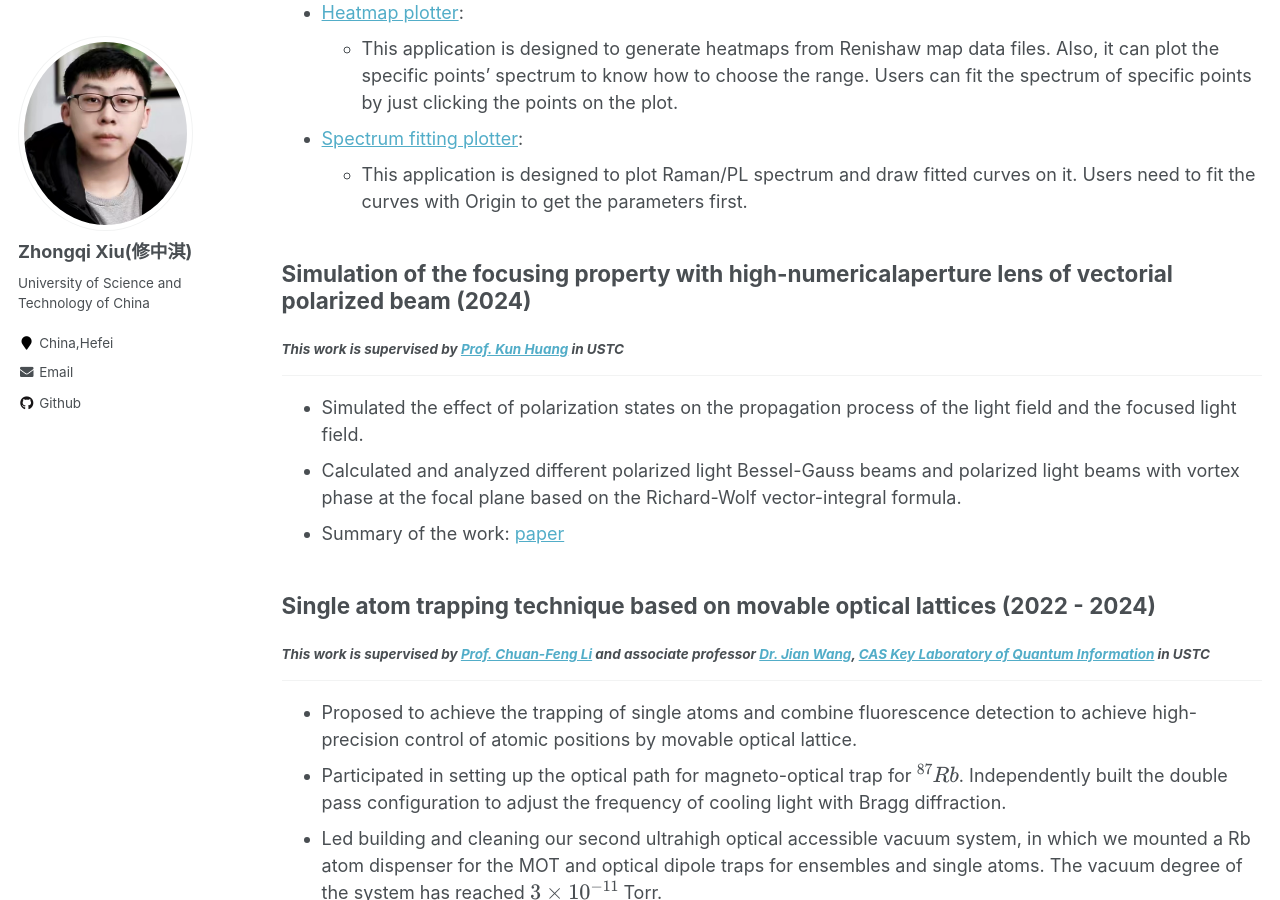
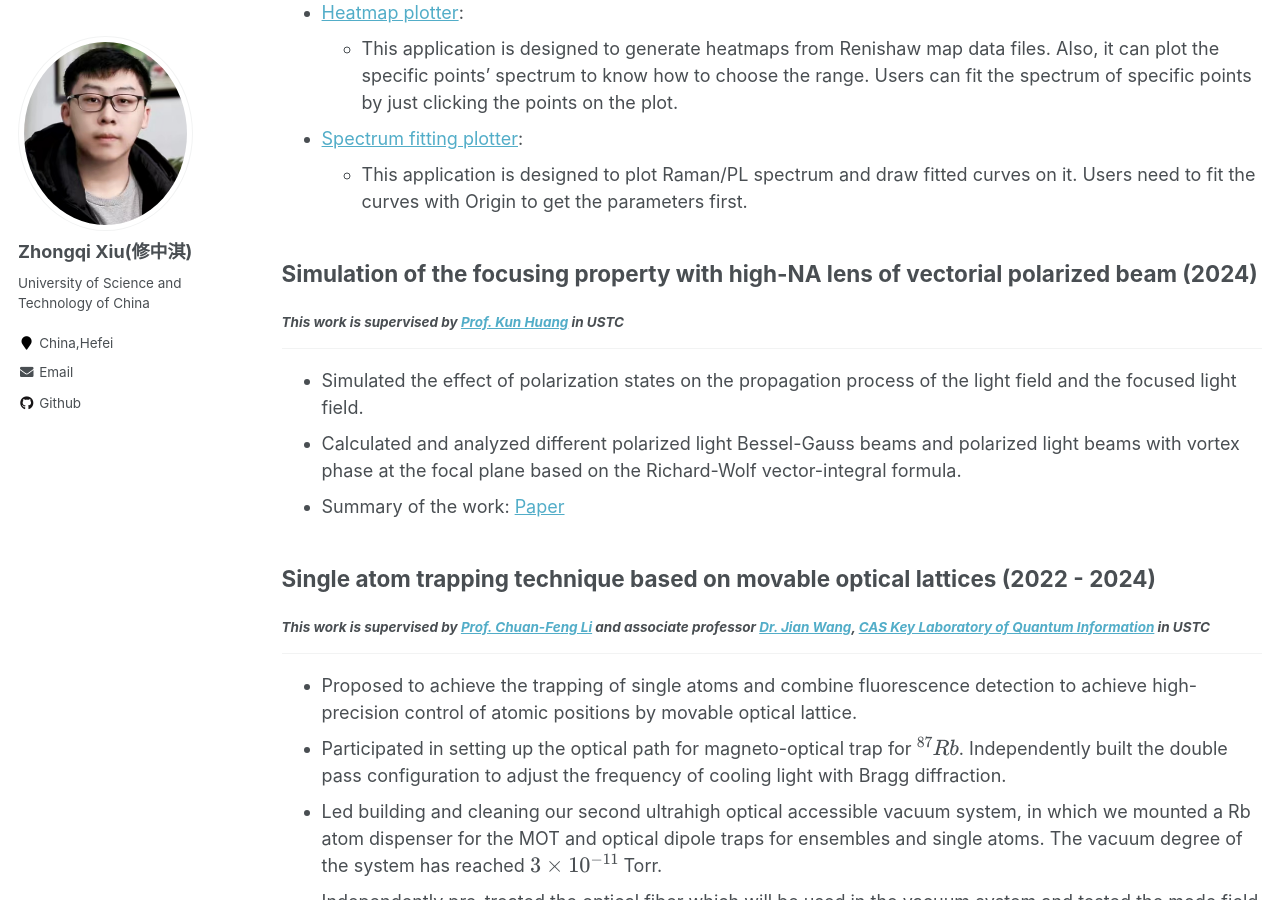
Before and after one commit to k-telux/k-telux.github.io, a Jekyll site: the page built from _pages/projects.md, in a window 1280 px wide and 900 px high, scrolled down 738 px. Built offline with Jekyll 4.4.1, drawn with Linux system fonts in a browser that asks for light colours; formulas are drawn with MathJax 3.

Commit message:
Update projects.md

```diff
--- a/_pages/projects.md
+++ b/_pages/projects.md
@@ -23,13 +23,13 @@ _Served for SCOPE Lab (Original python codes in [Github](https://github.com/k-te
 * [Spectrum fitting plotter](../assets/Justplot.exe):
   * This application is designed to plot Raman/PL spectrum and draw fitted curves on it. Users need to fit the curves with Origin to get the parameters first.
 
-## Simulation of the focusing property with high-numericalaperture lens of vectorial polarized beam (2024)
+## Simulation of the focusing property with high-NA lens of vectorial polarized beam (2024)
 #### _This work is supervised by [Prof. Kun Huang](https://faculty.ustc.edu.cn/huangkun) in USTC_
 ****
 
 * Simulated the effect of polarization states on the propagation process of the light field and the focused light field.
 * Calculated and analyzed different polarized light Bessel-Gauss beams and polarized light beams with vortex phase at the focal plane based on the Richard-Wolf vector-integral formula.
-* Summary of the work: [paper](../assets/Vector_beams.pdf)
+* Summary of the work: [Paper](../assets/Vector_beams.pdf)
 
 ## Single atom trapping technique based on movable optical lattices (2022 - 2024)
 #### _This work is supervised by [Prof. Chuan-Feng Li](http://lqcc.ustc.edu.cn/cfli/) and associate professor [Dr. Jian Wang](https://faculty.ustc.edu.cn/wangjian1), [CAS Key Laboratory of Quantum Information](https://lqcc.ustc.edu.cn/) in USTC_
```
